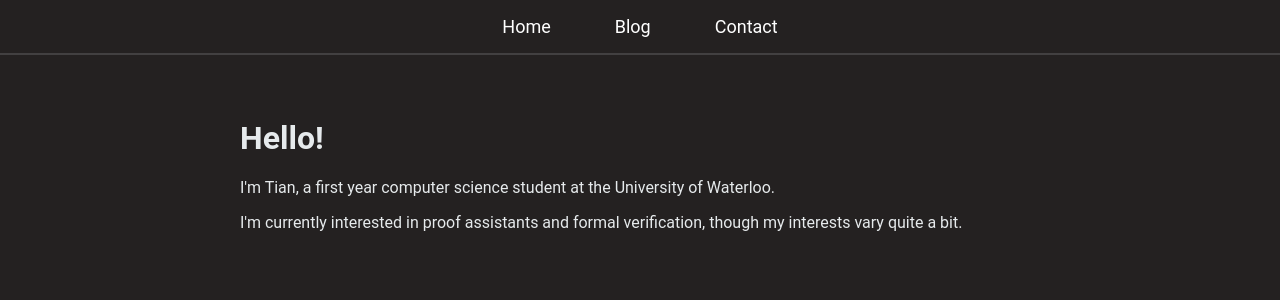
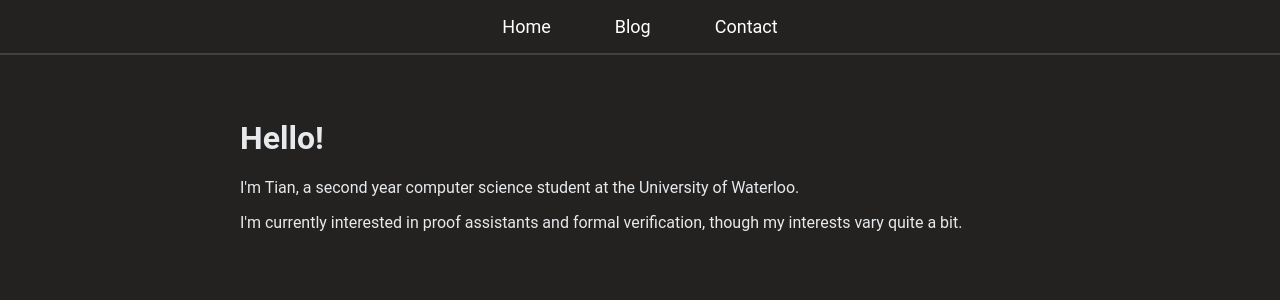
Before and after one commit to peakpoint/peakpoint.github.io, a SvelteKit app: page / in a window 1280 px wide. Shown: the top 300 px of the page. Built offline with nearby package versions, Linux system fonts and the light colour scheme.

Commit message:
update year

```diff
--- a/src/routes/+page.svelte
+++ b/src/routes/+page.svelte
@@ -2,7 +2,7 @@
 
 <p>
     I'm Tian,
-    a first year computer science student
+    a second year computer science student
     at the University of Waterloo.
 </p>
 
```
